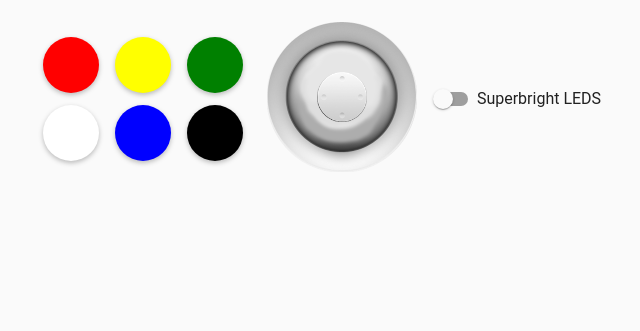
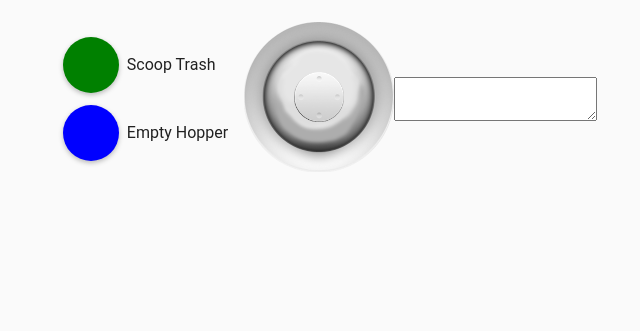
Before and after one commit to RobotMissions/PyBowieConsole, a Flask app: page / in a window 1280 px wide. Shown: the part 469-800 px from the top of the page, without its empty margins (322-962 px from the left). Run offline with Flask 2, Linux system fonts and the light colour scheme; data that the repository does not hold is empty.

Commit message:
updates to simply interface

```diff
--- a/pybowieconsole/static/js/bowie.js
+++ b/pybowieconsole/static/js/bowie.js
@@ -34,6 +34,10 @@ angular.module('bowie', ['ngMaterial', 'angular-joystick'])
                 url: 'bowiesensors',
              }).then(function(response) {
                 console.log(response.data.data);
+                response.data.data.forEach(function(elem) {
+                  var area = $('#sensors');
+                  area.val(area.val() + '\n' + elem);
+                });
              });
         }
     };
--- a/pybowieconsole/templates/index.html
+++ b/pybowieconsole/templates/index.html
@@ -20,19 +20,25 @@
     <div layout="row" layout-align="center center" ng-controller="bowieCtl">
         <div>
             <div layout="row">
-                <img width="750px"height="400px" src="/picam.jpg"/>
+                <img id="frontview" width="750px"height="400px" src="/picam.jpg"/>
             </div>
             <div class="md-padding" layout="row" layout-align="center center">
                 <div layout="column" class="md-padding">
-                    <div layout="row">
+                    <div layout="row" layout-align="start center">
+<!--
                         <md-button class="btn-red md-fab" aria-label="red" ng-click="redClicked();" title="drive with joystick"></md-button>
                         <md-button class="btn-yellow md-fab" aria-label="yellow" ng-click="yellowClicked();" title="move arm with joystick"></md-button>
                         <md-button class="btn-green md-fab" aria-label="green" ng-click="greenClicked();" title="collect - fast"></md-button>
+-->
+                        <md-button class="btn-green md-fab" aria-label="white" ng-click="whiteClicked();" title="deposit"></md-button>
+			<label>Scoop Trash</label>
                     </div>
-                    <div layout="row">
-                        <md-button class="btn-white md-fab" aria-label="white" ng-click="whiteClicked();" title="deposit"></md-button>
+                    <div layout="row" layout-align="start center">
+<!--
                         <md-button class="btn-blue md-fab" aria-label="blue" ng-click="blueClicked();" title="collect - slow"></md-button>
-                        <md-button class="btn-black md-fab" aria-label="black" ng-click="blackClicked();" title="dance!"></md-button>
+-->
+                        <md-button class="btn-blue md-fab" aria-label="black" ng-click="blackClicked();" title="dance!"></md-button>
+			<label>Empty Hopper</label>
                     </div>
                 </div>
                 <div layout="column">
@@ -40,6 +46,7 @@
                         <angular-joystick layout="column" coords="coords", on-move="joystickMove()" />
                     </div>
                 </div>
+<!--
                 <div layout="column" class="md-padding">
                     <div layout="row">
                         <span lightswitch="">
@@ -47,6 +54,10 @@
                         </span>
                     </div>
                 </div>
+-->
+                <div>
+                    <textarea id="sensors"></textarea>
+                </div>
             </div>
         </div>
     </div>
```
